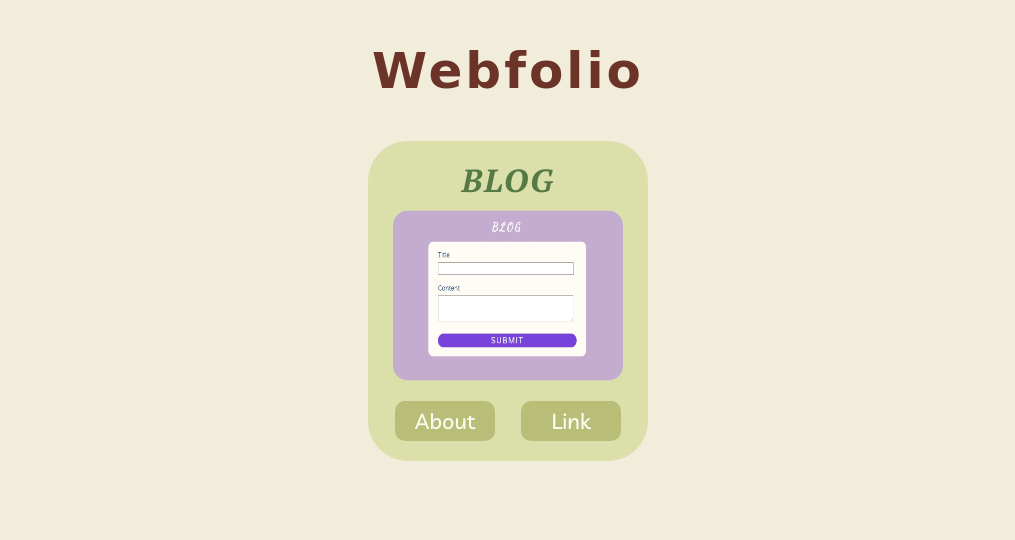
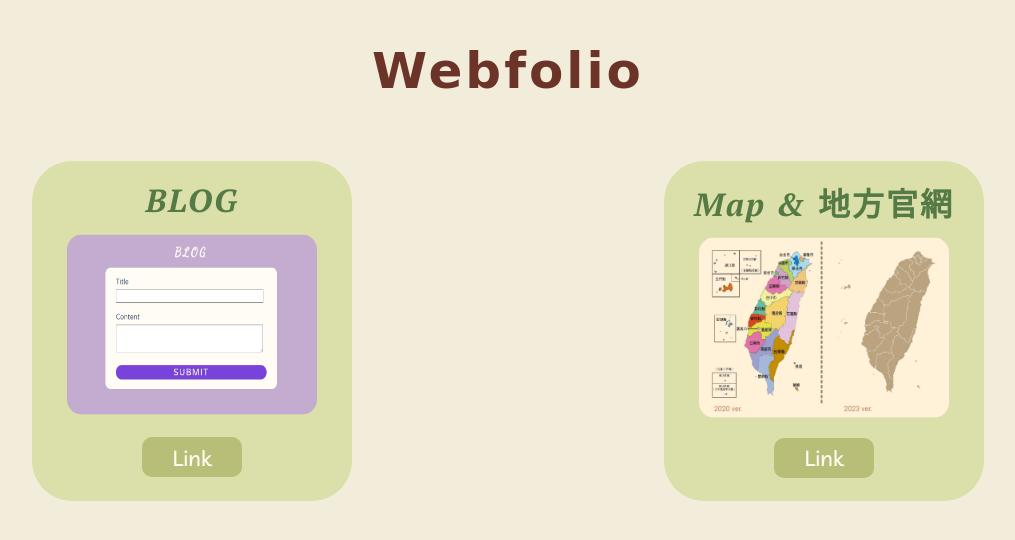
Before and after one commit to huiyou5009/Portfolio, a plain HTML site: page index.html in a window 1280 px wide. Shown: the whole page, without its empty margins (132-1147 px from the left). Drawn offline with Linux system fonts and the light colour scheme; a web font is replaced by a local one.

Commit message:
Ver.4 (231121)
1. 新增 "Map & 地方官網"

```diff
--- a/index.html
+++ b/index.html
@@ -13,6 +13,7 @@
             <h1 id="ht_wb">Webfolio</h1>
             <!-- <h1 id="ht_wb">CodeCanvas</h1> -->
             <div class="list">
+
                 <div class="website ws_container" id="blog">
                     <h1 class="title">BLOG</h1>
                     <img src="pic/blog.jpg" alt="blog" class="pic" id="pic_blog"/>
@@ -22,6 +23,18 @@
                     </div>
                 </div>
 
+                <div class="website ws_container" id="mnos">
+                    <h1 class="title">Map & 地方官網</h1>
+                    <!-- <h1 class="title">Map <b class="sw">&</b>  gov.website</h1> -->
+                    <img src="pic/tm.jpg" alt="Map&gov.website" class="pic" id="pic_mnos"/>
+                    <div class="guide g_container">
+                        <button class="about bw" id="ab_mnos">About</button>
+                        <button class="link bw" id="lk_mnos">Link</button>
+                    </div>
+                </div>
+
+
+
 
             </div>
     </section>
--- a/script.js
+++ b/script.js
@@ -1,18 +1,19 @@
 let ab_blog = document.getElementById("ab_blog");
 let lk_blog = document.getElementById("lk_blog");
-
+let ab_mnos = document.getElementById("ab_mnos");
+let lk_mnos = document.getElementById("lk_mnos");
 
 let page ={
     blog:[
         {
-            about: "https://www.google.com",
+            about: "",
             link: "https://huiyou5009.github.io/BLOG/"
         }
     ],
-	bbb:[
+	mnos:[
 		{
-            about: "https://www.twitter.com",
-            link: "https://www.instagram.com"
+            about: "",
+            link: "https://huiyou5009.github.io/map_tw.gov.os/"
 		}
 	]
 };
@@ -27,3 +28,7 @@ const OpenLink = function(link){
 lk_blog.addEventListener("click", function() {
     OpenLink(page.blog[0].link);
 });
+
+lk_mnos.addEventListener("click", function() {
+    OpenLink(page.mnos[0].link);
+});
--- a/style.css
+++ b/style.css
@@ -40,15 +40,22 @@ body{
 
 .list{
     display: flex;
-    justify-content: center;
+    justify-content: space-around;
+    flex-wrap: wrap;
+
 }
 
 
 .website{
     border-radius: 40px;;
-    width: 280px;
-    height: 320px;
+    /* width: 280px;
+    height: 320px; */
+    width: 320px;
+    height: 340px;
     background-color: #DBDFAA;
+    margin: 20px;
+    white-space:nowrap
+    /* border: 4px solid #618264; */
 }
 
 .ws_container{
@@ -60,7 +67,7 @@ body{
         ". pic ."
         ". guide .";
     /* row-gap: 3px; */
-    position: absolute;
+    position: relative;
 
 }
 
@@ -77,17 +84,24 @@ body{
 
 }
 
+.sw{
+    font-size: 25px;
+}
+
 img{
     /* border: 5px solid white; */
     grid-area: pic;
-    width: 230px;
-    height: 170px;
+    /* width: 230px;
+    height: 170px; */
+    width: 250px;
+    height: 180px;
     border-radius: 15px;
+
     /* 置中 */
     position: absolute;
     top: 50%;
     left: 50%;
-    transform: translate(-50%, -55%);
+    transform: translate(-50%, -53%);
 
 }
 
@@ -102,13 +116,11 @@ img{
     grid-template-areas:
         "about link";
     column-gap: 5px; */
-
-
 }
 
 .about{
     grid-area: about;
-
+    display: none;  /* 暫藏 */
 
 }
 
@@ -148,3 +160,11 @@ img{
     color: #FCFDF1;
 
 }
+
+
+.box{
+    width: 300px;
+    height: 200px;
+    background-color: #6C3428;
+    margin: 20px;
+}
```
Also changed, not shown: pic/blog-1.jpg (deleted), pic/blog-2.jpg (deleted), pic/tm-2.jpg (added), pic/tm.jpg (added).
